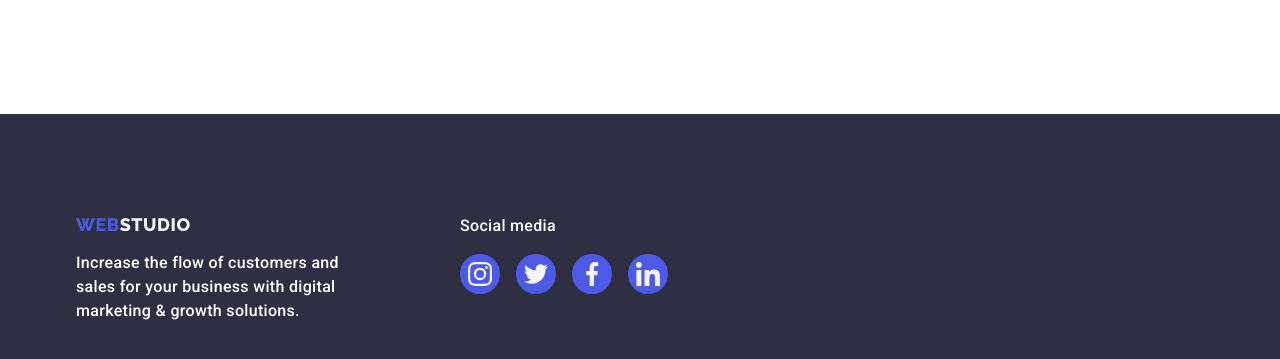
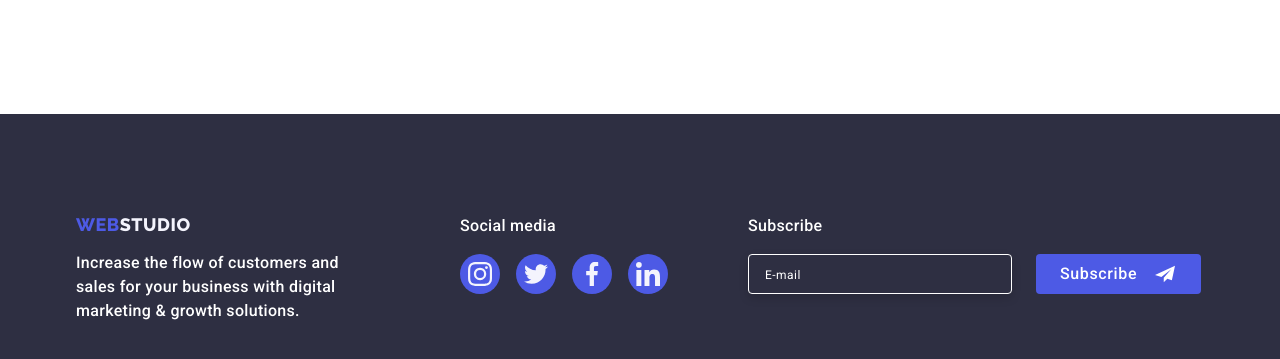
Before and after one commit to AnastasiaGOIT/goit-markup-hw-05, a plain HTML site: page index.html in a window 1280 px wide. Shown: the part 2799-3158 px from the top of the page. Drawn offline with nearby package versions, Linux system fonts and the light colour scheme.

Commit message:
hm5-footer

```diff
--- a/css/styles.css
+++ b/css/styles.css
@@ -561,6 +561,68 @@ img {
 .footer-icon {
   fill: #f4f4fd;
 }
+.footer-wrap-main {
+  display: flex;
+  flex-direction: column;
+  margin-left: 80px;
+}
+.footer-form {
+  display: flex;
+}
+.footer-form-wrap {
+}
+.footer-subsribe-text {
+  margin-bottom: 16px;
+}
+.footer-input {
+  width: 264px;
+  height: 40px;
+  padding-left: 16px;
+  border: 1px solid #ffffff;
+  filter: drop-shadow(0px 4px 4px rgba(0, 0, 0, 0.15));
+  border-radius: 4px;
+  background: #2e2f42;
+  margin-right: 24px;
+}
+.footer-input::placeholder {
+  font-size: 12px;
+  line-height: 2;
+  letter-spacing: 0.04em;
+  color: #ffffff;
+}
+.btn-subscribe-div {
+  max-width: 165px;
+  height: 40px;
+  position: relative;
+}
+.footer-btn-subscribe {
+  width: 165px;
+  height: 40px;
+  padding: 8px 64px 8px 24px;
+  background: #4d5ae5;
+  border-radius: 4px;
+  border: none;
+  letter-spacing: 0.04em;
+  display: flex;
+  justify-content: center;
+  align-items: center;
+  gap: 24px;
+  cursor: pointer;
+  margin-bottom: 0;
+}
+.footer-btn-subscribe:is(:hover, :focus) {
+  background-color: #404bbf;
+  transition: background-color 250ms cubic-bezier(0.4, 0, 0.2, 1);
+}
+.footer-subscribe-icon {
+  fill: #ffffff;
+  background-color: transparent;
+  position: absolute;
+  right: 24px;
+  top: 50%;
+  transform: translateY(-50%);
+}
+
 .backdrop {
   width: 100%;
   height: 100%;
@@ -686,6 +748,7 @@ img {
   resize: none;
   outline: transparent;
   padding-right: 16px;
+  padding-bottom: 8px;
   transition: border-color 250ms cubic-bezier(0.4, 0, 0.2, 1);
 }
 .modal-textarea:is(:hover, :focus) {
@@ -717,6 +780,7 @@ img {
   align-items: center;
   margin-top: 16px;
   margin-bottom: 24px;
+  margin-right: 24px;
 }
 .check-text a {
   color: #4d5ae5;
--- a/index.html
+++ b/index.html
@@ -442,6 +442,31 @@
             </li>
           </ul>
         </div>
+<div class="footer-wrap-main">
+        <p class="footer-subsribe-text footer-social-text">Subscribe</p>
+        <div class="footer-form-wrap">
+        <form class="footer-form">
+          <input
+            type="email"
+            class="footer-input"
+            name="email"
+            placeholder="E-mail"
+          />
+          <div class="btn-subscribe-div">
+            <button
+              type="submit"
+              class="footer-btn-subscribe footer-social-text"
+            >
+              Subscribe
+            </button>
+            <svg class="footer-subscribe-icon" width="24" height="20">
+              <use href="./images/icons.svg#icon-Frame-2"></use>
+            </svg>
+          </div>
+          </div>
+
+        </form>
+        </div>
       </div>
     </footer>
     <div class="backdrop is-hidden" data-modal>
@@ -461,7 +486,6 @@
                 id="name"
                 name="user-name"
                 class="modal-input"
-                name="input-name"
               />
               <svg class="icon-input" width="18" height="24">
                 <use href="./images/icons.svg#icon-person-black-2"></use>
```
